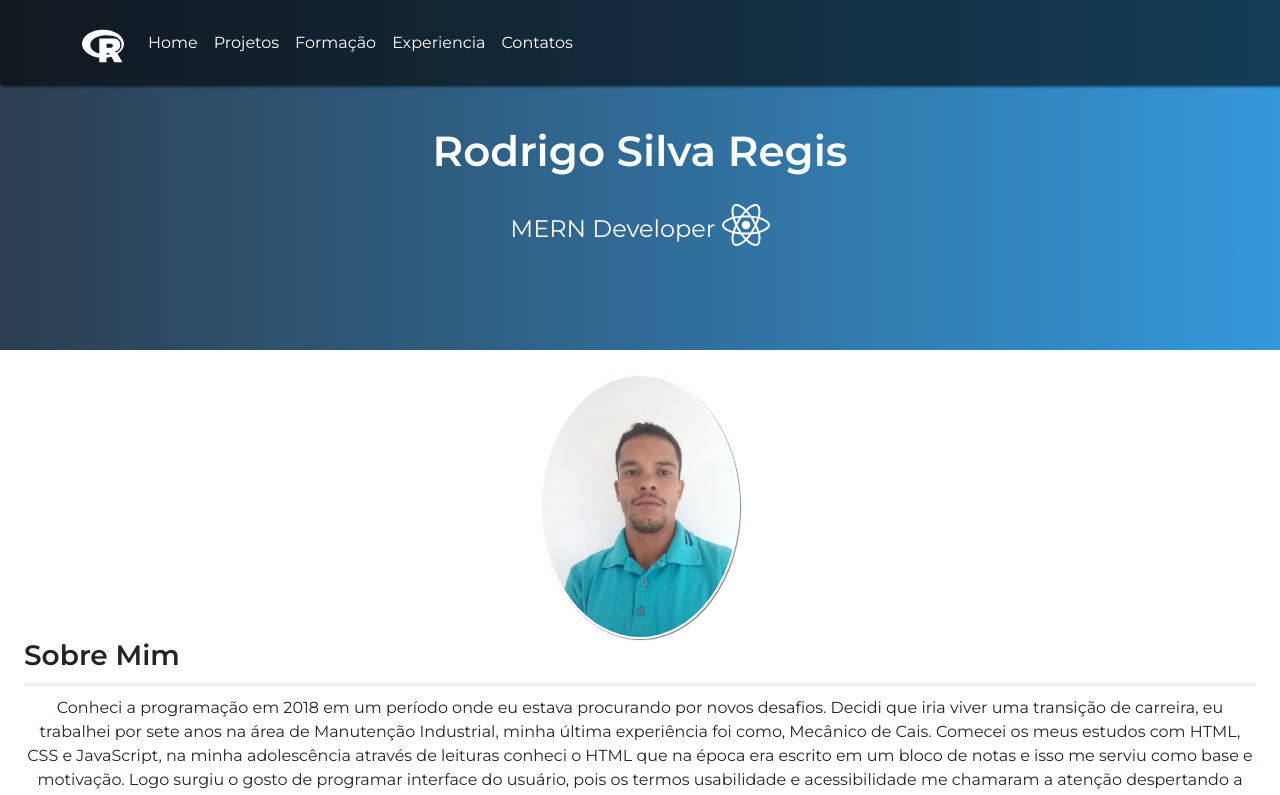
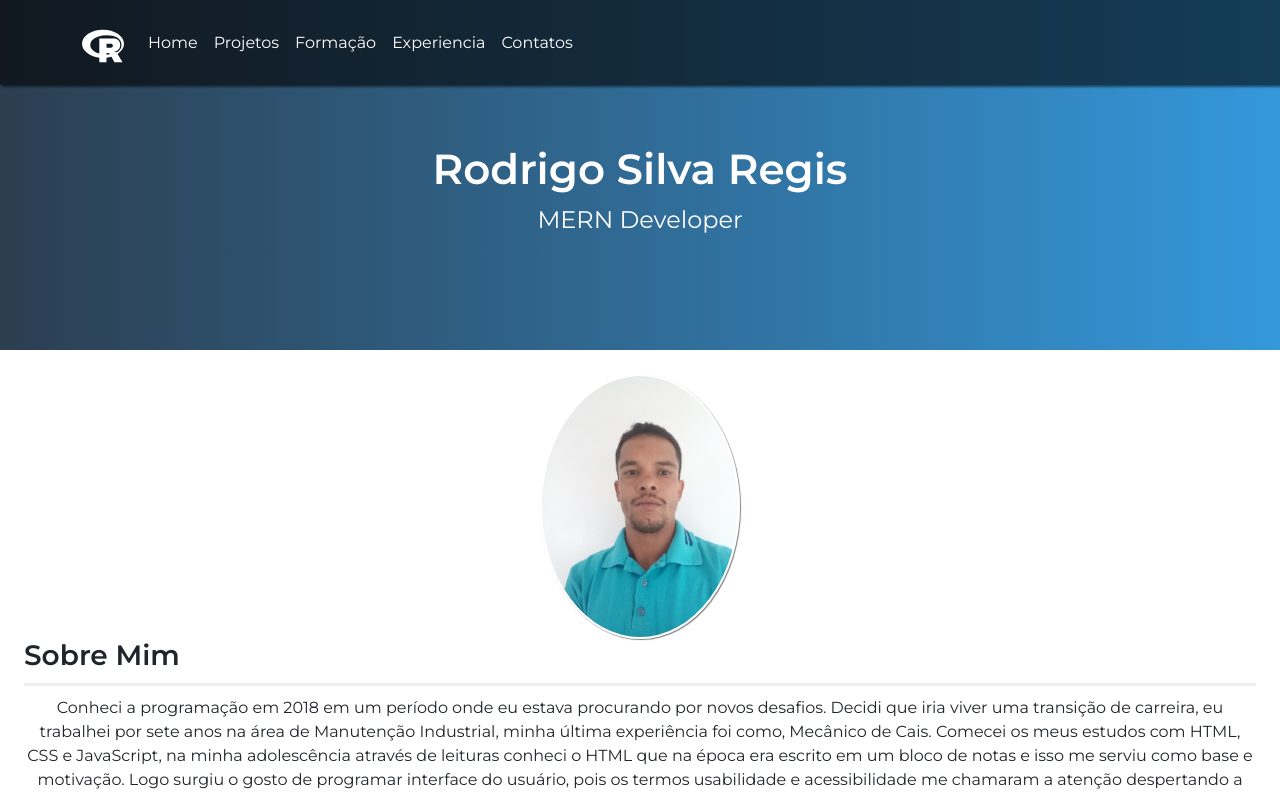
Before and after one commit to rodrigorunner/Portifolio, a React (Create React App) app: page / in a window 1280 px wide. Shown: the top 795 px of the page. Built offline with nearby package versions, Linux system fonts and the light colour scheme.

Commit message:
set to production

```diff
--- a/src/pages/Home/index.js
+++ b/src/pages/Home/index.js
@@ -1,4 +1,3 @@
-import { FaReact } from "react-icons/fa";
 import './style.css'
 
 function Home() {
@@ -7,7 +6,7 @@ function Home() {
     <section>
       <div className="landing p-4 text-white text-center d-flex align-items-center justify-content-center flex-column">
         <h1 className='main-name mt-5'>Rodrigo Silva Regis</h1>
-        <p className='sub-name'>MERN Developer <span className="react-logo"><FaReact/></span></p>
+        <p className='sub-name'>MERN Developer</p>
       </div>
       <div className='p-4'>
         <img className='img-fluid img-logo' src={require('../../assets/img/cadastro.jpg')} alt='Foto Rodrigo Silva Regis'/>
```
